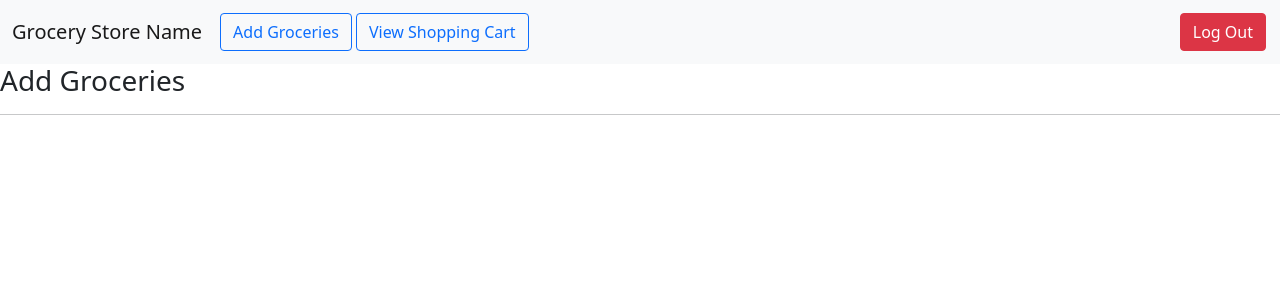
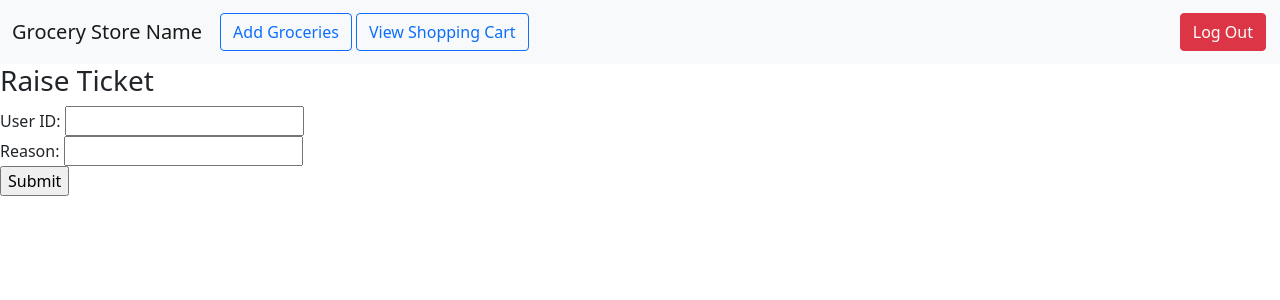
Before and after one commit to TCS-19-7-21-CapstoneGroup17/capstone, an Angular app in the folder Frontend/GroceryStore/: page / in a window 1280 px wide. Shown: the top 300 px of the page. Built offline with nearby package versions, Linux system fonts and the light colour scheme; no server answers.

Commit message:
add raise-ticket component

```diff
--- a/Frontend/GroceryStore/src/app/app.module.ts
+++ b/Frontend/GroceryStore/src/app/app.module.ts
@@ -7,13 +7,15 @@ import { AppComponent } from './app.component';
 import { ShoppingCartComponent } from './customer/shopping-cart/shopping-cart.component';
 import { AddGroceriesComponent } from './customer/add-groceries/add-groceries.component';
 import { CustomerComponent } from './customer/customer.component';
+import { RaiseTicketComponent } from './customer/raise-ticket/raise-ticket.component';
 
 @NgModule({
   declarations: [
     AppComponent,
     ShoppingCartComponent,
     AddGroceriesComponent,
-    CustomerComponent
+    CustomerComponent,
+    RaiseTicketComponent
   ],
   imports: [
     BrowserModule,
--- a/Frontend/GroceryStore/src/app/customer/customer.component.html
+++ b/Frontend/GroceryStore/src/app/customer/customer.component.html
@@ -2,6 +2,7 @@
     <div class="container-fluid">
         <a class="navbar-brand">Grocery Store Name</a>
         <div class="collapse navbar-collapse" id="navbarSupportedContent">
+            <!-- if signed in (bool variable?), display these options + logout button -->
             <ul class="navbar-nav me-auto mb-2 mb-lg-0">
                 <li class="nav-item">
                     <button class="btn btn-outline-primary" type="button" style="margin:5px 2px;" (click)="showAddGroceries()">
@@ -17,10 +18,12 @@
             <button class="btn btn-danger" type="button" style="margin:5px 2px;">
                 Log Out
             </button>
+
         </div>
     </div>
 </nav>
 
 <!-- down here is where the content will show up -->
+<app-raise-ticket></app-raise-ticket>
 <app-add-groceries *ngIf="clicked_AddGroceries"></app-add-groceries>
 <app-shopping-cart *ngIf="clicked_ViewShoppingCart"></app-shopping-cart>
--- a/Frontend/GroceryStore/src/app/customer/customer.component.ts
+++ b/Frontend/GroceryStore/src/app/customer/customer.component.ts
@@ -7,9 +7,8 @@ import { Component, OnInit } from '@angular/core';
 })
 export class CustomerComponent implements OnInit {
   // variables
-  clicked_AddGroceries: boolean = true;
+  clicked_AddGroceries: boolean = false;
   clicked_ViewShoppingCart: boolean = false;
-
 
   constructor() { }
 
--- /dev/null
+++ b/Frontend/GroceryStore/src/app/customer/raise-ticket/raise-ticket.component.html
@@ -0,0 +1,9 @@
+<div>
+    <h3>Raise Ticket</h3>
+    <form>
+        <!--  -->
+        User ID: <input type="number"/> <br/>
+        Reason: <input type="text"/><br/>
+        <input type="submit" value="Submit"/>
+    </form>
+</div>
--- /dev/null
+++ b/Frontend/GroceryStore/src/app/customer/raise-ticket/raise-ticket.component.ts
@@ -0,0 +1,15 @@
+import { Component, OnInit } from '@angular/core';
+
+@Component({
+  selector: 'app-raise-ticket',
+  templateUrl: './raise-ticket.component.html',
+  styleUrls: ['./raise-ticket.component.css']
+})
+export class RaiseTicketComponent implements OnInit {
+
+  constructor() { }
+
+  ngOnInit(): void {
+  }
+
+}
```
Also changed, not shown: Frontend/GroceryStore/src/app/customer/raise-ticket/raise-ticket.component.css (added), 1 other file (tests, documents, lock files or other folders).
